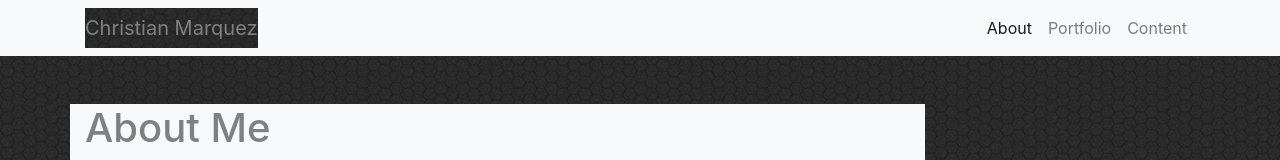
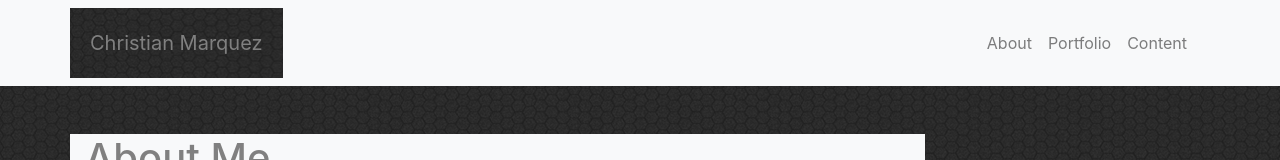
Before and after one commit to tiroxxx/MyPortfolio, a plain HTML site: page index.html in a window 1280 px wide. Shown: the top 160 px of the page. Drawn offline with nearby package versions, Linux system fonts and the light colour scheme; grey boxes are pictures that could not be loaded.

Commit message:
gave the navbar's container the same ID as the bottom container so their left margin would be aligned

```diff
--- a/assets/css/style.css
+++ b/assets/css/style.css
@@ -6,6 +6,9 @@ body {
 #myText {
     color: gray;
     background-image: url(../images/dark-honeycomb.png);
+    padding: 20px;
+    margin-left: -15px;
+
 }
 
 #myPicture {
--- a/index.html
+++ b/index.html
@@ -13,13 +13,13 @@
 </head>
 
 <body>
-    <nav class="navbar navbar-expand-lg navbar-light bg-light">
-        <div class="container">
+    <nav class="navbar navbar-expand-sm navbar-light bg-light">
+        <div id="myContainer" class="container">
             <a id="myText" class="navbar-brand myBrand" href="index.html">Christian Marquez</a>
 
             <div class="" id="navbarNavAltMarkup">
                 <div class="navbar-nav">
-                    <a class="nav-link active" href="#">About<span class="sr-only">(current)</span></a>
+                    <a class="nav-link" href="#">About</a>
                     <a class="nav-link" href="#">Portfolio</a>
                     <a class="nav-link" href="#">Content</a>
                 </div>
```
